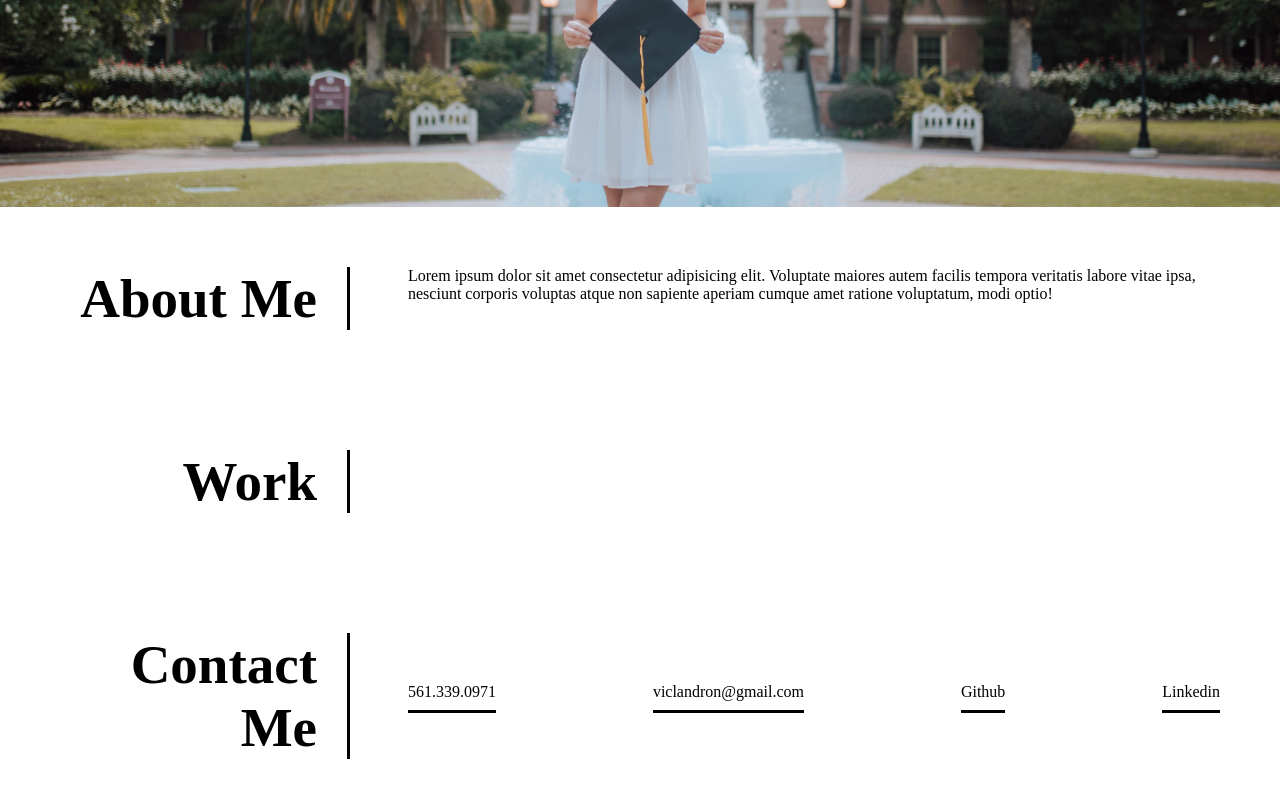
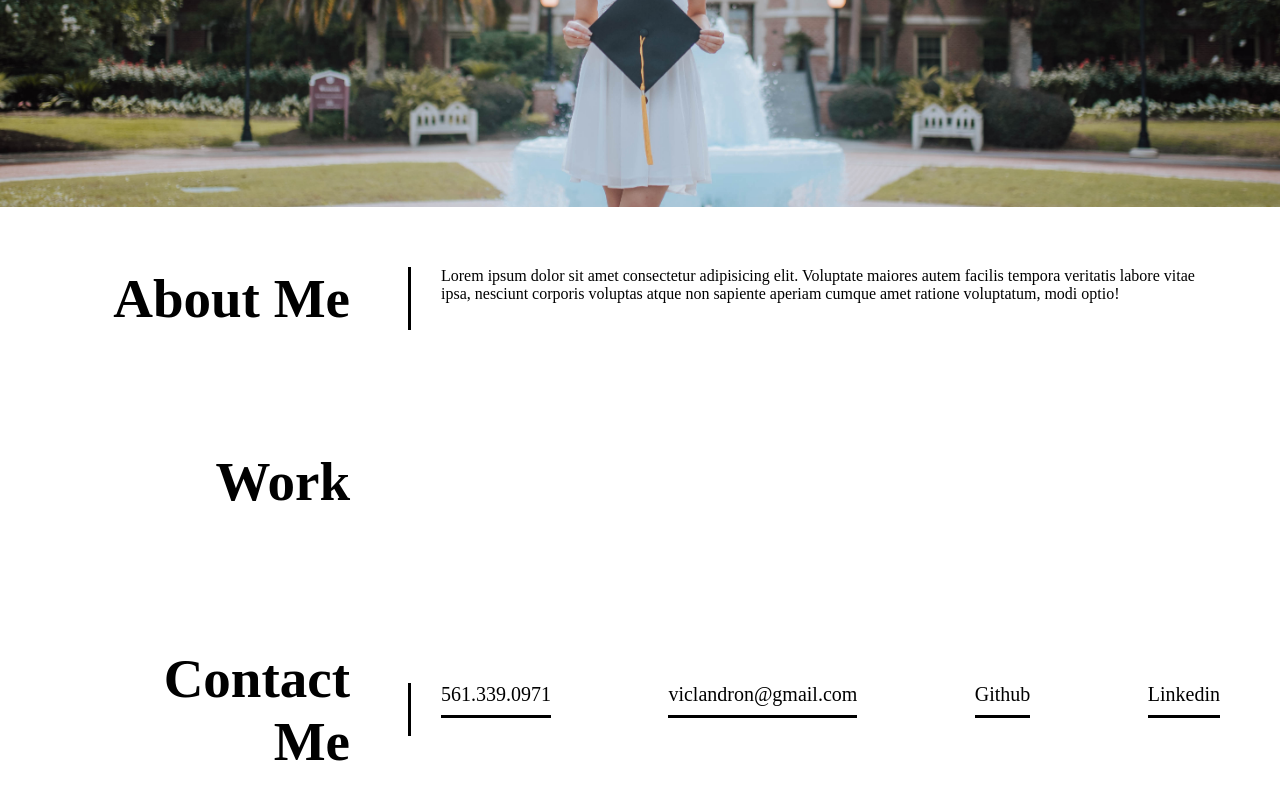
Before and after one commit to viclandron27/porfolio, a plain HTML site: page index.html in a window 1280 px wide. Shown: the part 370-1170 px from the top of the page. Drawn offline with Linux system fonts and the light colour scheme.

Commit message:
fixed line to border content and not the titles

```diff
--- a/assets/css/style.css
+++ b/assets/css/style.css
@@ -57,6 +57,18 @@ section {
     width: 100%;
 }
 
+.section-title {
+    width: 25%;
+    text-align: right;
+    padding-left: 30px;
+    /* border-right: 3px solid black; */
+}
+
+.content {
+    padding-left: 30px;
+    border-left: 3px solid black;
+}
+
 /* About Me */
 .about-me {
     display: flex;
@@ -64,12 +76,6 @@ section {
     justify-content: space-between;
 }
 
-.section-title {
-    width: 25%;
-    text-align: right;
-    padding-right: 30px;
-    border-right: 3px solid black;
-}
 
 .section-title h2 {
     font-size: 55px;
@@ -85,11 +91,14 @@ section {
     display: flex;
     flex-wrap: wrap;
     justify-content: space-between;
+    align-items: center;
+
 }
 
 .contact-list {
     width: 70%;
     margin: 50px 0;
+    padding: 0 0 30px 30px;
 }
 
 .contact-list ul {
@@ -106,4 +115,6 @@ section {
     color: black;
     padding-bottom: 10px;
     border-bottom: 3px solid black;
+    font-size: 20px;
 }
+/* Contact Me END */
--- a/index.html
+++ b/index.html
@@ -46,7 +46,7 @@
                 <h2>About Me</h2>
             </div>
 
-            <div class="bio">
+            <div class="content bio">
                 <p>Lorem ipsum dolor sit amet consectetur adipisicing elit. Voluptate maiores autem facilis tempora veritatis labore vitae ipsa, nesciunt corporis voluptas atque non sapiente aperiam cumque amet ratione voluptatum, modi optio!
                 </p>
             </div>
@@ -65,7 +65,7 @@
                 <h2>Contact Me</h2>
             </div>
 
-            <div class="contact-list">
+            <div class="content contact-list">
                 <ul>
                     <li>
                         <a href="tel:5613390971">561.339.0971</a>
```
